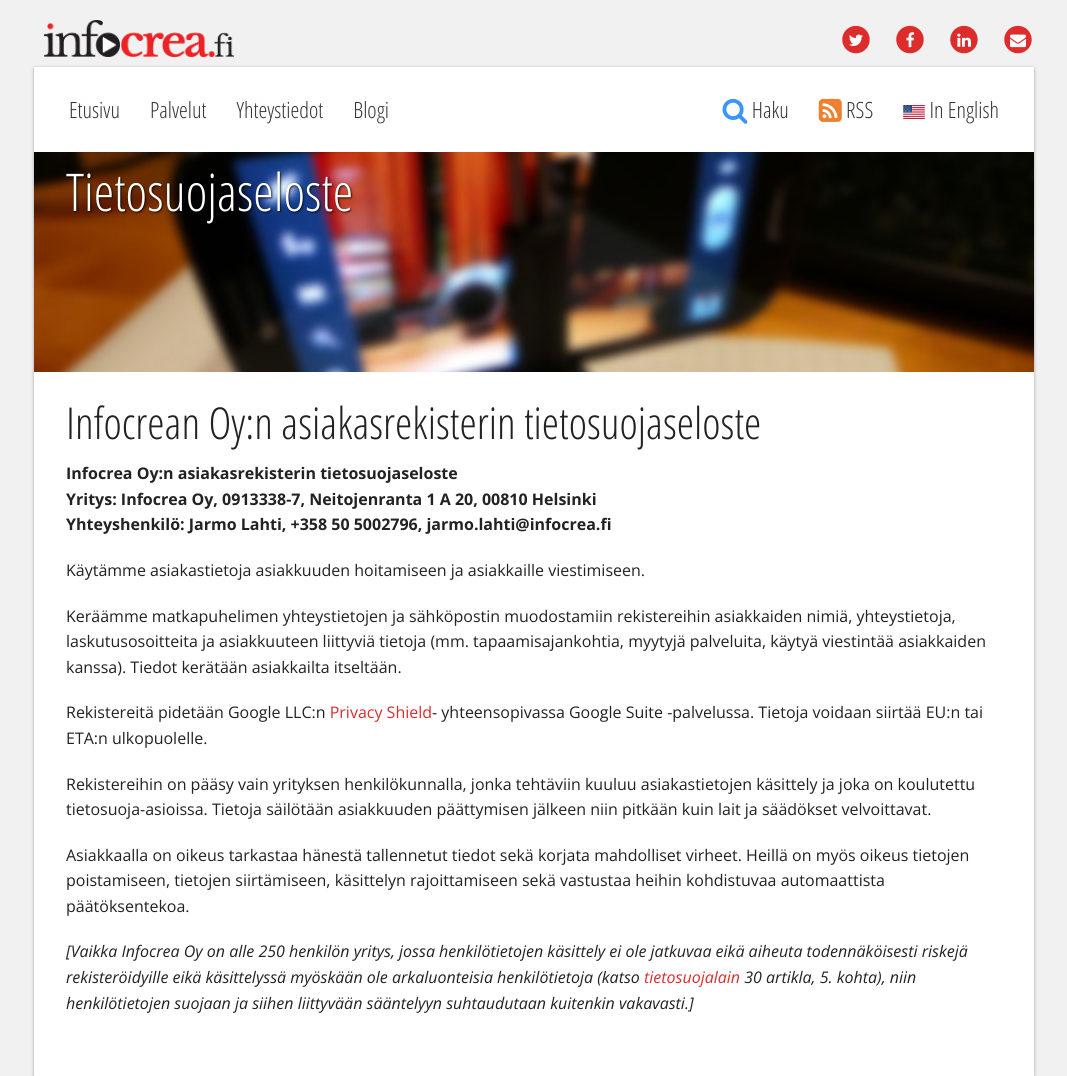
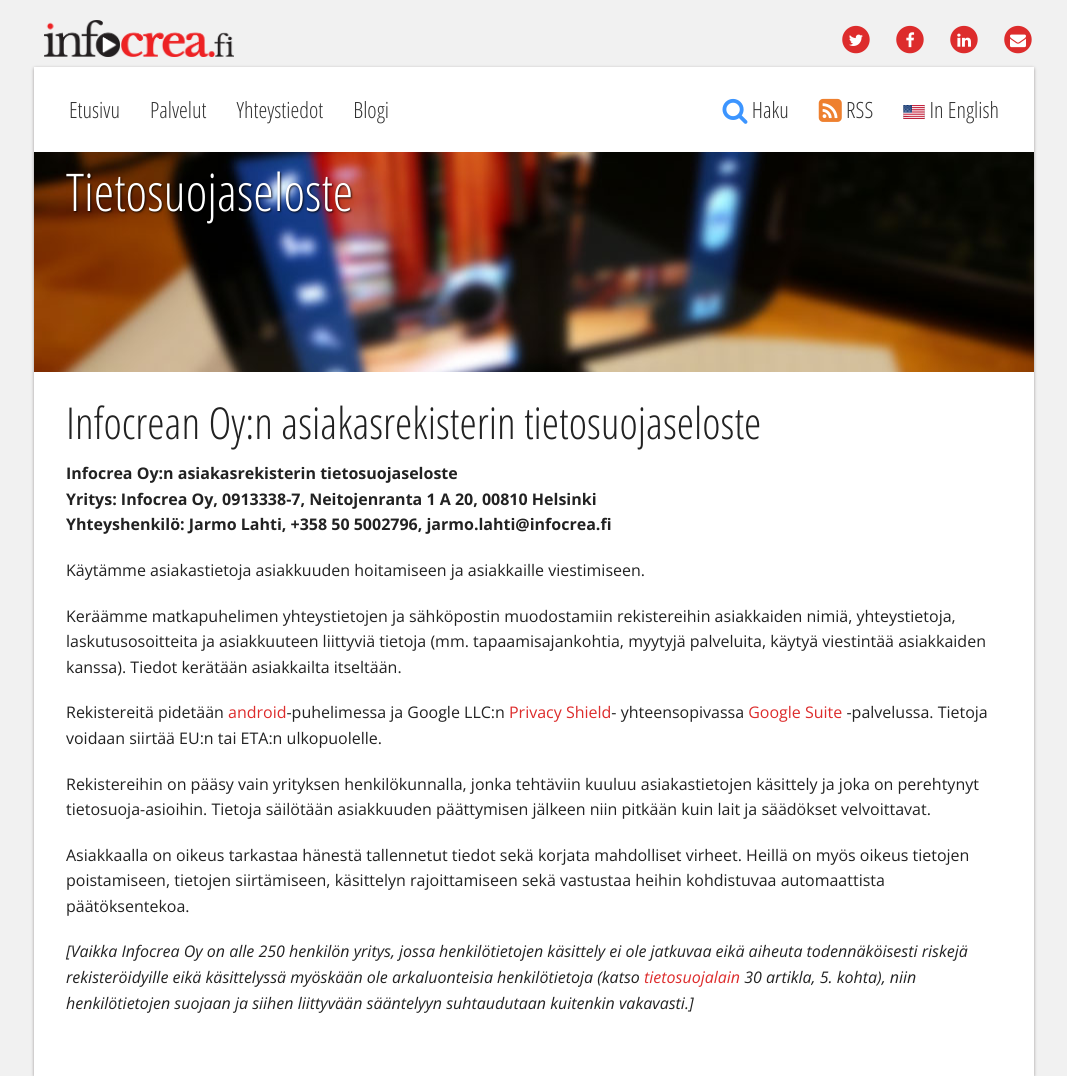
Before and after one commit to Pyppe/infocrea.fi, a Jekyll site: the page built from tietosuojaseloste.md, in a window 1280 px wide. Shown: the whole page, without its empty margins (106-1173 px from the left). Built offline with Jekyll 4.4.1, drawn with Linux system fonts in a browser that asks for light colours.

Commit message:
tietosuojaselosteen sanamuotoja

```diff
--- a/tietosuojaseloste.md
+++ b/tietosuojaseloste.md
@@ -17,9 +17,9 @@ Käytämme asiakastietoja asiakkuuden hoitamiseen ja asiakkaille viestimiseen.
 
 Keräämme matkapuhelimen yhteystietojen ja sähköpostin muodostamiin rekistereihin asiakkaiden nimiä, yhteystietoja, laskutusosoitteita ja asiakkuuteen liittyviä tietoja (mm. tapaamisajankohtia, myytyjä palveluita, käytyä viestintää asiakkaiden kanssa). Tiedot kerätään asiakkailta itseltään.
 
-Rekistereitä pidetään Google LLC:n [Privacy Shield](https://www.privacyshield.gov/welcome)- yhteensopivassa Google Suite -palvelussa. Tietoja voidaan siirtää EU:n tai ETA:n ulkopuolelle.
+Rekistereitä pidetään [android](https://fi.wikipedia.org/wiki/Android)-puhelimessa ja Google LLC:n [Privacy Shield](https://www.privacyshield.gov/welcome)- yhteensopivassa [Google Suite](https://gsuite.google.com/) -palvelussa. Tietoja voidaan siirtää EU:n tai ETA:n ulkopuolelle.
 
-Rekistereihin on pääsy vain yrityksen henkilökunnalla, jonka tehtäviin kuuluu asiakastietojen käsittely ja joka on koulutettu tietosuoja-asioissa. Tietoja säilötään asiakkuuden päättymisen jälkeen niin pitkään kuin lait ja säädökset velvoittavat.
+Rekistereihin on pääsy vain yrityksen henkilökunnalla, jonka tehtäviin kuuluu asiakastietojen käsittely ja joka on perehtynyt tietosuoja-asioihin. Tietoja säilötään asiakkuuden päättymisen jälkeen niin pitkään kuin lait ja säädökset velvoittavat.
 
 Asiakkaalla on oikeus tarkastaa hänestä tallennetut tiedot sekä korjata mahdolliset virheet. Heillä on myös oikeus tietojen poistamiseen, tietojen siirtämiseen, käsittelyn rajoittamiseen sekä vastustaa heihin kohdistuvaa automaattista päätöksentekoa.
 
```
